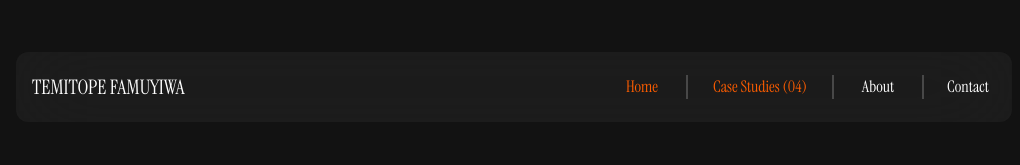
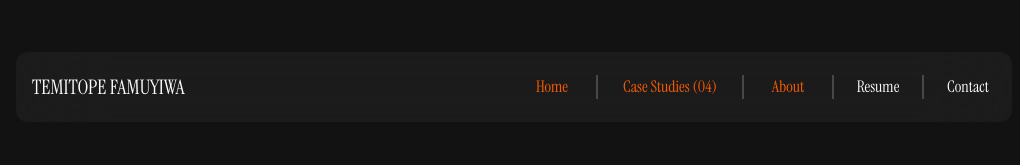
Before and after one commit to Adewole1/temi, a React (Vite) app: page / in a window 1280 px wide. Shown: the top 165 px of the page, without its empty margins (126-1146 px from the left). Built offline with nearby package versions, Linux system fonts and the light colour scheme.

Commit message:
Added resume link

```diff
--- a/src/layout/Applayout.jsx
+++ b/src/layout/Applayout.jsx
@@ -70,7 +70,7 @@ const Applayout = () => {
                 />
                 <div className="h-6 w-0.5 bg-[#484848] mx-2 md:mx-3 lg:mx-4 hidden md:flex"></div>
                 <HoverButton
-                  bg="bg-transparent"
+                  bg="bg-transparent hidden md:flex"
                   text="text-white"
                   width={"w-14"}
                   // link={"/#about"}
@@ -81,6 +81,22 @@ const Applayout = () => {
                       className="m-0 p-0 text-[#FD5D00] font-medium hover:cursor-pointer"
                     >
                       About
+                    </p>
+                  }
+                />
+                <div className="h-6 w-0.5 bg-[#484848] mx-2 md:mx-3 lg:mx-4 hidden md:flex"></div>
+                <HoverButton
+                  bg="bg-transparent"
+                  text="text-white"
+                  width={"w-14"}
+                  link={
+                    "https://docs.google.com/document/d/1eliFRg4RkfbkflMzKfVFju9UIq0uxs6QvEiEHQnVMGg/edit?usp=sharing"
+                  }
+                  target={"_blank"}
+                  oldContent={<p>Resume</p>}
+                  newContent={
+                    <p className="m-0 p-0 text-[#FD5D00] font-medium hover:cursor-pointer">
+                      Resume
                     </p>
                   }
                 />
@@ -144,11 +160,29 @@ const Applayout = () => {
                   </div>
                 }
               />
+              <div className="flex items-center font-instrument">
+                <HoverButton
+                  bg="bg-transparent"
+                  text="text-white"
+                  width={"w-16"}
+                  link={
+                    "https://docs.google.com/document/d/1eliFRg4RkfbkflMzKfVFju9UIq0uxs6QvEiEHQnVMGg/edit?usp=sharing"
+                  }
+                  target={"_blank"}
+                  oldContent={<p>Resume</p>}
+                  newContent={
+                    <p className="m-0 p-0 text-[#FD5D00] font-medium hover:cursor-pointer">
+                      Resume
+                    </p>
+                  }
+                />
+                <div className="h-6 w-0.5 bg-[#484848] mx-2 md:mx-3 lg:mx-4 hidden md:flex"></div>
                 <HoverButton
                   hoverBg={"hover:bg-white"}
                   hoverText={"hover:text-gray-700"}
                   // link={"#contact"}
                   height={"h-12"}
+                  width={"w-32 md:w-40"}
                   oldContent={
                     <div
                       onClick={() => goToSection("contact")}
@@ -167,6 +201,7 @@ const Applayout = () => {
                     </div>
                   }
                 />
+              </div>
             </>
           )}
         </div>
@@ -174,6 +209,7 @@ const Applayout = () => {
       <div className="relative w-screen flex flex-col items-center">
         <Outlet />
       </div>
+      {/* footer */}
       <div className="flex flex-col items-center overflow-x-clip w-screen">
         <div className="flex flex-col items-center py-12 md:py-16 lg:py-20 2xl:py-24 px-4 md:px-12 lg:px-16 2xl:px-20 gap-4 lg:gap-6 2xl:gap-8 overflow-x-clip w-screen max-w-[1440px]">
           <div className="flex flex-col gap-3 lg:gap-4">
```
Lines whose indentation alone changed are shown as unchanged.
